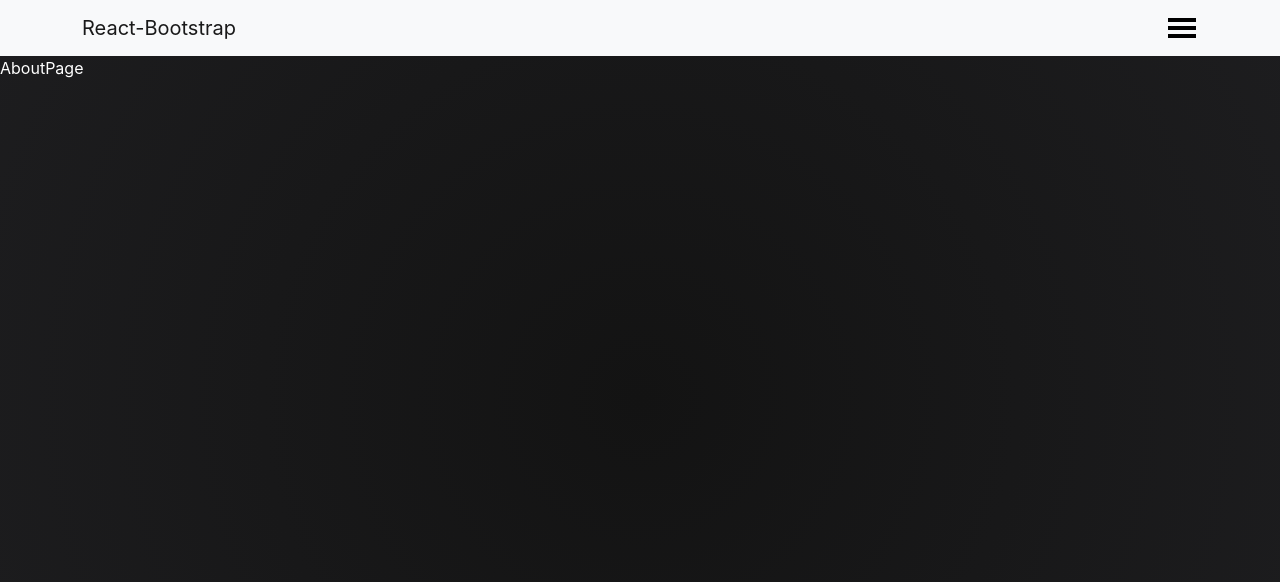
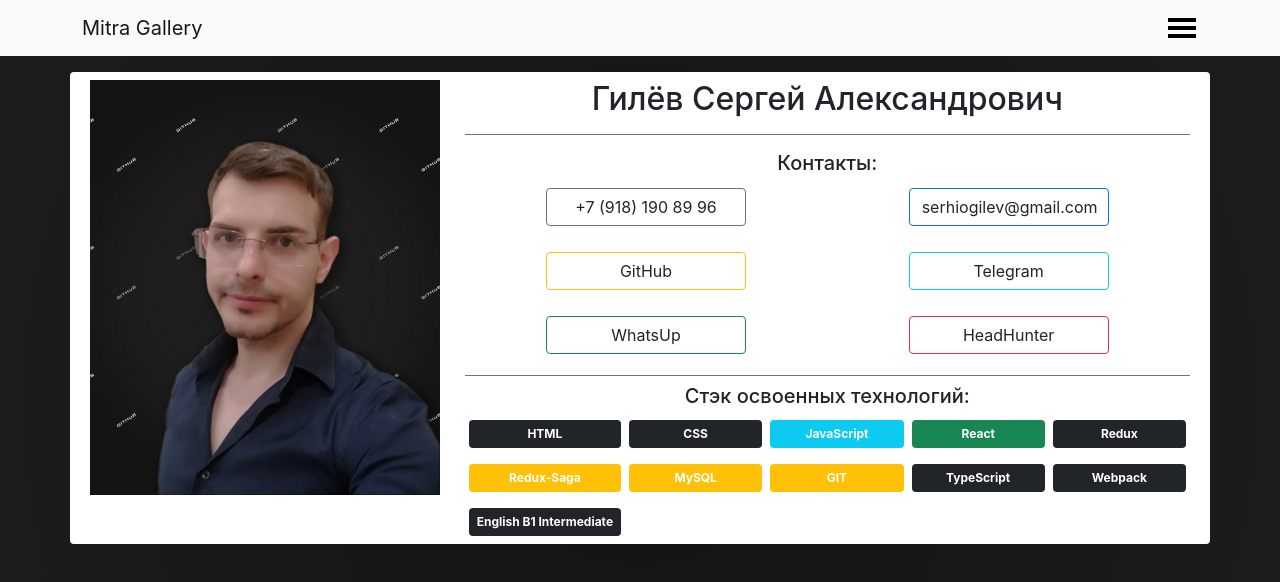
Before and after one commit to wwnp/mitra-task-react, a React (Create React App) app: page /about in a window 1280 px wide. Shown: the top 582 px of the page. Built offline with nearby package versions, Linux system fonts and the light colour scheme.

Commit message:
aboutPage

```diff
--- a/src/App.jsx
+++ b/src/App.jsx
@@ -11,7 +11,7 @@
     <div className="App">
       <Navbar bg="light">
         <Container>
-          <Navbar.Brand href="#home">React-Bootstrap</Navbar.Brand>
+          <Navbar.Brand href="#home">Mitra Gallery</Navbar.Brand>
           <Navbar.Toggle aria-controls="basic-navbar-nav" />
           <Navbar.Collapse id="basic-navbar-nav">
             <Nav className="ms-auto">
--- a/src/auxiliary.js
+++ b/src/auxiliary.js
@@ -3,3 +3,6 @@
     setTimeout(resolve, ms);
   })
 }
+export function generateRandNum(min, max) {
+  return Math.floor(min + Math.random() * (max - min + 1))
+}
--- a/src/components/ListItem.jsx
+++ b/src/components/ListItem.jsx
@@ -5,7 +5,7 @@
 export const ListItem = ({ url, id }) => {
   return (
     <Col xs={12} md={4} className='mb-5'>
-      <Card>
+      <Card className='card-list-item'>
         <Card.Img variant="top" src={url} className={'masonry-img'} width={250} height={550} />
         <Card.ImgOverlay>
           <Card.Title>
--- /dev/null
+++ b/src/components/MyBadge.jsx
@@ -0,0 +1,12 @@
+import React from 'react'
+import { Badge } from 'react-bootstrap'
+
+export const MyBadge = ({ color = 'primary', text = '___' }) => {
+  return (
+    <Badge
+      bg={color}
+      className='mx-1 p-2'
+
+    >{text}</Badge>
+  )
+}
--- a/src/config.js
+++ b/src/config.js
@@ -7,3 +7,25 @@
   3: [12, 17],
   4: [18, 23],
 }
+
+export const colorsBadge = [
+  'primary',
+  'success',
+  'warning',
+  'info',
+  // 'light',
+  'dark',
+]
+export const stackTech = [
+  'HTML',
+  'CSS',
+  'JavaScript',
+  'React',
+  'Redux',
+  'Redux-Saga',
+  'MySQL',
+  'GIT',
+  'TypeScript',
+  'Webpack',
+  'English B1 Intermediate',
+]
--- a/src/containers/AboutPage.jsx
+++ b/src/containers/AboutPage.jsx
@@ -1,7 +1,85 @@
 import React from 'react'
+import { Badge, Button, Card, Container } from 'react-bootstrap'
+import { Row } from 'react-bootstrap';
+import { Col } from 'react-bootstrap';
+import avatar from '../assets/GITHUB.jpg'
+import { generateRandNum } from '../auxiliary';
+import { MyBadge } from '../components/MyBadge';
+import { colorsBadge, stackTech } from '../config';
 
 export const AboutPage = () => {
   return (
-    <div>AboutPage</div>
+    <Container>
+      <Row className='mt-3 bg-white text-dark p-2 rounded mb-0' >
+        <Col xs={12} md={4} className='border-right border-dark'>
+          <img src={avatar} alt="avatar" width={'350px'} />
+        </Col>
+        <Col xs={12} md={8}>
+
+          <h2 className='text-center pb-3 border-bottom border-secondary'>Гилёв Сергей Александрович</h2>
+          <h5 className='pt-2 text-center'>Контакты:</h5>
+          <div className='AboutPage__flex '>
+            <div className='AboutPage__address'>
+              <address>
+                <a className='AboutPage__link btn btn-outline-secondary text-dark ' href="tel:+79181908996"> +7 (918) 190 89 96</a>
+              </address>
+            </div>
+            <div className='AboutPage__address'>
+              <address>
+
+                <a
+                  className='AboutPage__link btn btn-outline-primary text-dark '
+                  href="mailto: serhiogilev@gmail.com"
+                  type='email'
+                  onClick={(e) => { e.preventDefault() }}
+                >
+                  serhiogilev@gmail.com
+                </a>
+              </address>
+            </div>
+            <div className='AboutPage__address'>
+              <address>
+                <a className='AboutPage__link btn btn-outline-warning text-dark' href="https://github.com/wwnp">GitHub</a>
+              </address>
+            </div>
+            <div className='AboutPage__address'>
+              <address>
+                <a className='AboutPage__link btn btn-outline-info text-dark' href="https://t.me/wwnp0">Telegram</a>
+              </address>
+            </div>
+            <div className='AboutPage__address'>
+              <address>
+                <a className='AboutPage__link btn btn-outline-success text-dark' href="https://wa.me/79181908996">WhatsUp</a>
+              </address>
+            </div>
+            <div className='AboutPage__address'>
+              <address>
+                <a className='AboutPage__link btn btn-outline-danger text-dark' href="https://krasnodar.hh.ru/resume/e958213aff09d3ce9a0039ed1f724654675655">HeadHunter</a>
+              </address>
+            </div>
+
+          </div>
+          <div>
+            <h5 className='pt-2 text-center pb-1 border-top border-secondary'>Стэк освоенных технологий:</h5>
+            <div className="AboutPage__BadgeContainer">
+              {
+                stackTech.map((tech, index) => {
+                  // const randomColorIndex = generateRandNum(colorsBadge)]
+                  return (
+                    <MyBadge
+                      key={index + generateRandNum(0, 1000)}
+                      color={colorsBadge[generateRandNum(0, colorsBadge.length - 1)]}
+                      text={tech}
+
+                    >
+                    </MyBadge>
+                  )
+                })
+              }
+            </div>
+          </div>
+        </Col>
+      </Row>
+    </Container>
   )
 }
--- a/src/index.css
+++ b/src/index.css
@@ -2,6 +2,11 @@
   margin: 0;
   left: 0;
   box-sizing: border-box;
+}
+
+ul {
+  list-style: none;
+  padding: 0;
 }
 
 body {
@@ -39,7 +44,7 @@
   transform: translateX(0px);
   transition: transform .22s ease-in;
   z-index: 999999999999;
-  background: rgba(235, 235, 235, 0.9);
+  background: rgba(235, 235, 235, 0.97);
 }
 
 .side-a {
@@ -82,11 +87,11 @@
   width: 100%;
 }
 
-.card img {
+.card-list-item img {
   transition: filter .25s linear;
 }
 
-.card:hover img {
+.card-list-item:hover img {
   filter: blur(5px);
 }
 
@@ -97,11 +102,36 @@
   visibility: hidden;
   opacity: 0;
   transition: visibility 0.15s linear, opacity 0.15s linear;
+}
 
-}
+
 
 .card:hover .card-img-overlay {
   visibility: visible;
   opacity: 1;
 
 }
+
+.AboutPage__link {
+  width: 200px;
+}
+
+.AboutPage__flex {
+  display: flex;
+  flex-wrap: wrap;
+}
+
+.AboutPage__address {
+  flex: 1 1 50%;
+  /*Start Run Code Snippet output CSS*/
+  padding: 5px;
+  box-sizing: border-box;
+  text-align: center;
+  /*End Run Code Snippet output CSS*/
+}
+
+.AboutPage__BadgeContainer {
+  display: grid;
+  grid-template-columns: repeat(5, 1fr);
+  row-gap: 1rem;
+}
```
Also changed, not shown: src/components/Header.jsx (deleted).
